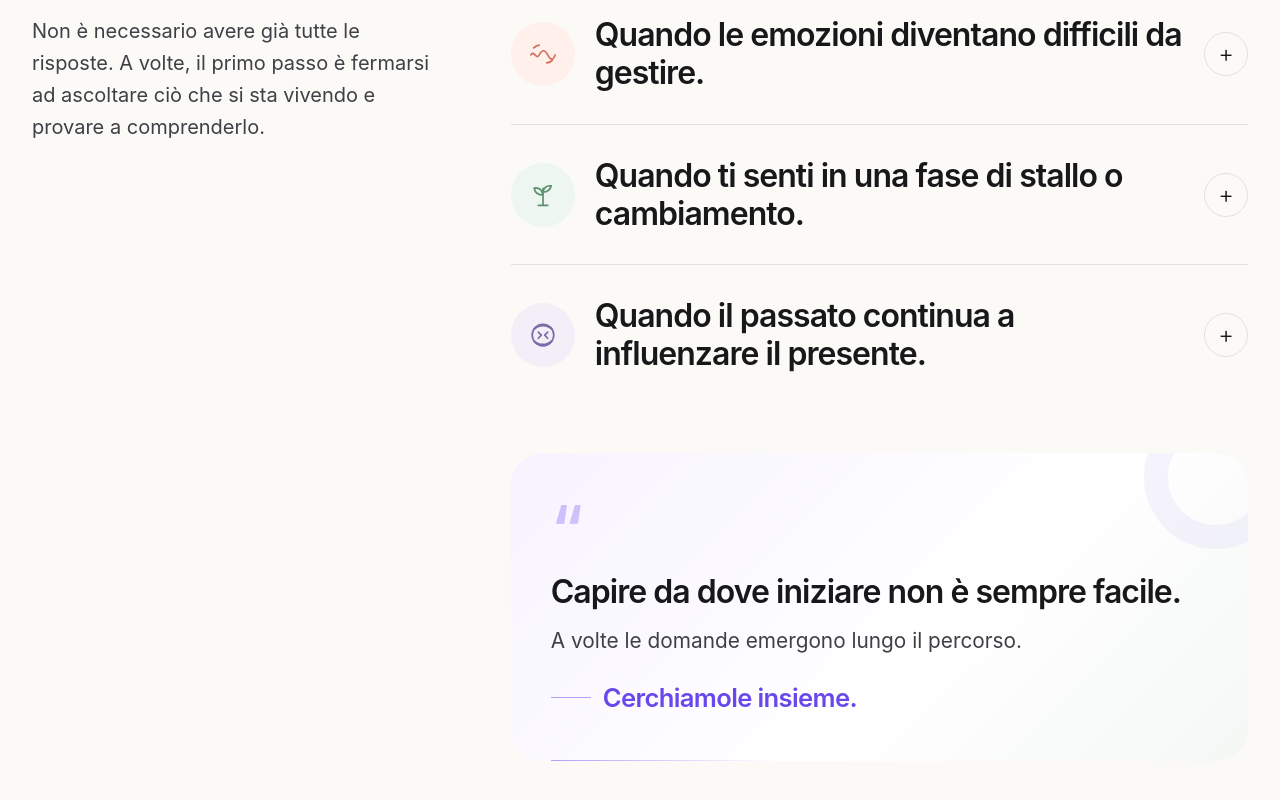
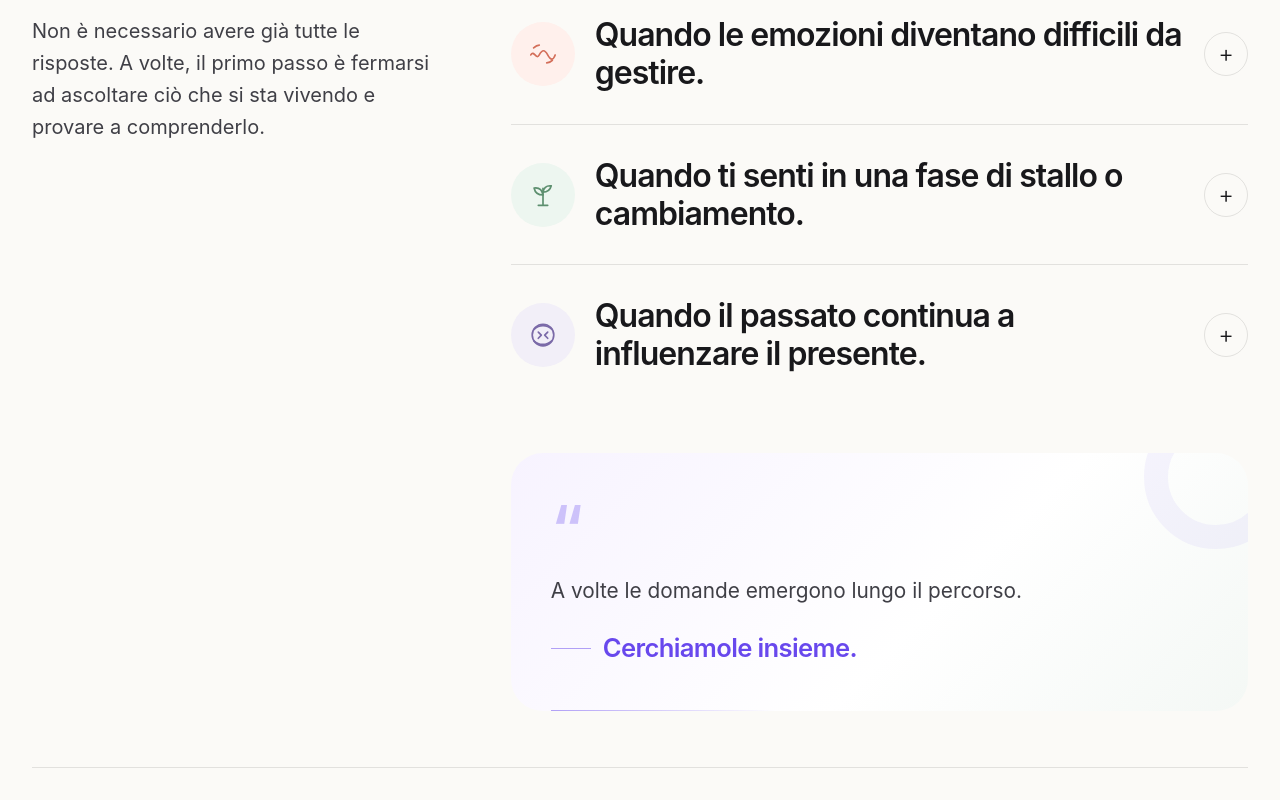
Before and after one commit to Yvanesse/giorgia-psychologist, a Next.js app: page / in a window 1280 px wide. Shown: the part 2637-3437 px from the top of the page. Built offline with nearby package versions, Linux system fonts and the light colour scheme; no server answers.

Commit message:
copy: remove provisional closing statement

```diff
--- a/src/data/whenUseful.ts
+++ b/src/data/whenUseful.ts
@@ -25,6 +25,4 @@
         "Esperienze dolorose, vissuti familiari e modalità relazionali apprese possono continuare a influenzare il modo in cui ci percepiamo e viviamo i rapporti con gli altri.",
     },
   ],
-  closing: "Capire da dove iniziare non è sempre facile.",
-  closingDetail: "A volte le domande emergono lungo il percorso. Cerchiamole insieme.",
 } as const;
```
